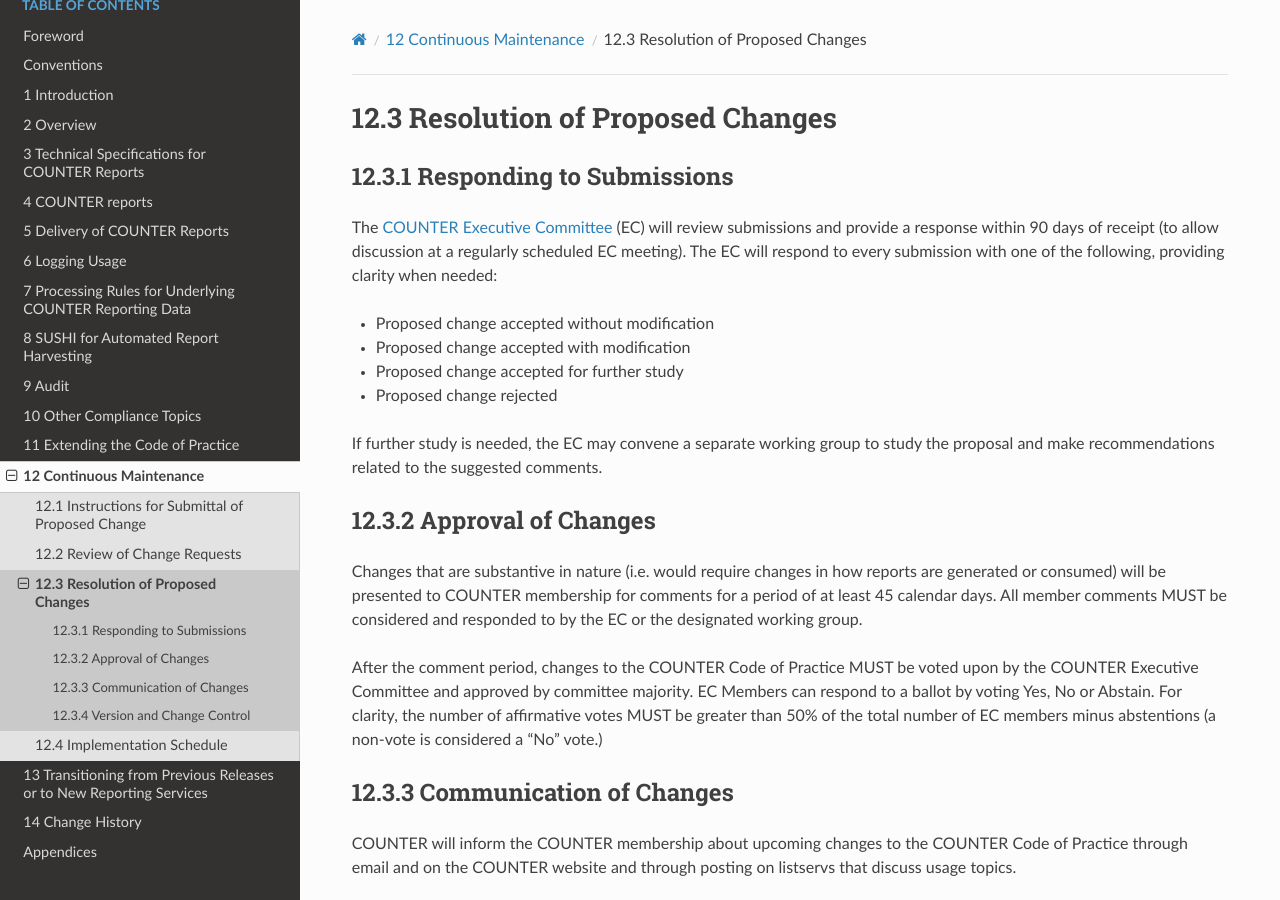
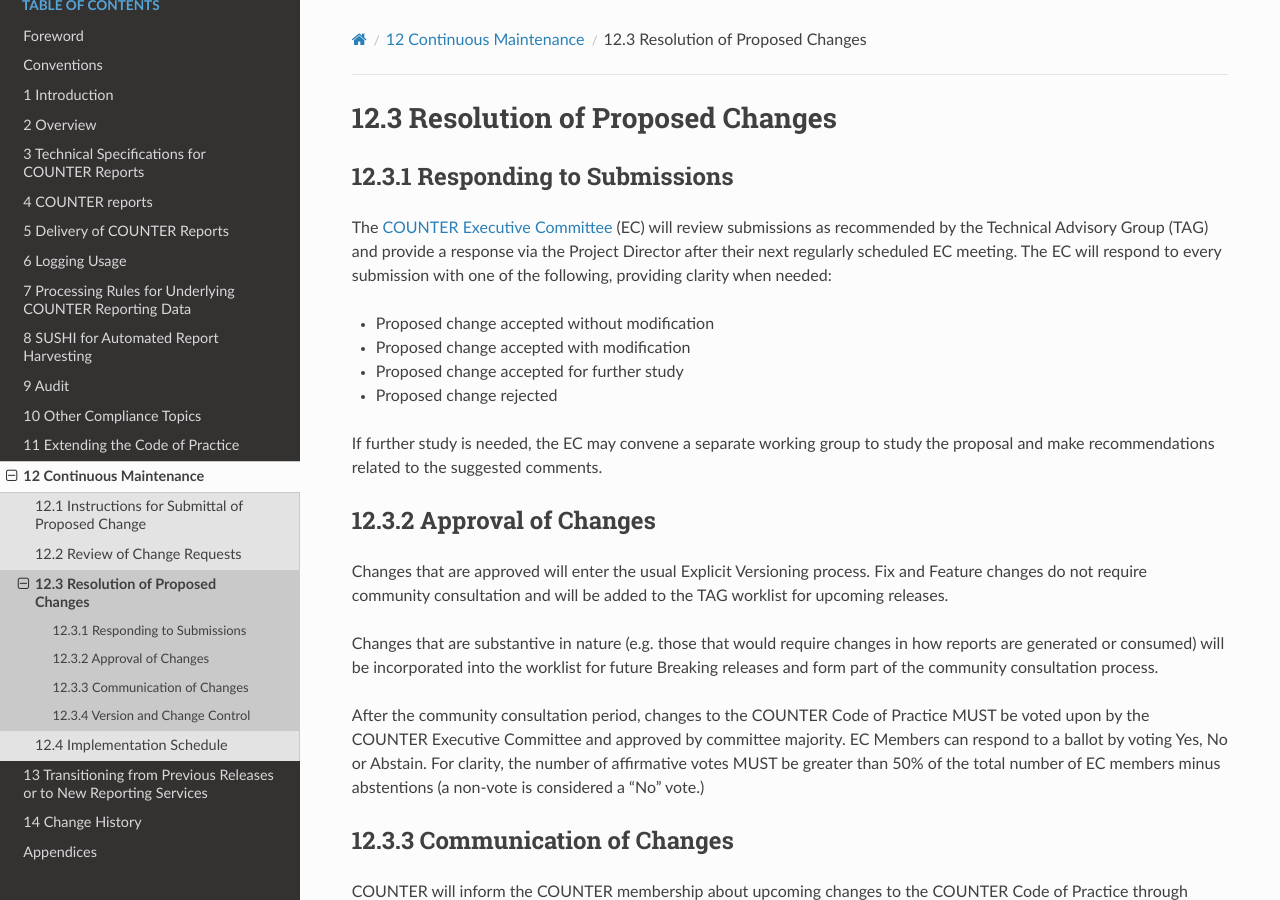
Before and after one commit to Project-Counter/cop5, a Sphinx documentation site: the page built from source/12-maintenance/03-resolution-of-proposed-changes.rst, in a window 1280 px wide and 900 px high. Built offline with Sphinx 7.4.7 and the Read the Docs theme 2.0.0, drawn with Linux system fonts in a browser that asks for light colours.

Commit message:
Proposals
Description of how to submit proposed changes and the approval process

```diff
--- a/source/12-maintenance/01-instructions-for-submittal-of-proposed-change.rst
+++ b/source/12-maintenance/01-instructions-for-submittal-of-proposed-change.rst
@@ -5,7 +5,7 @@
 Instructions for Submittal of Proposed Change
 ---------------------------------------------
 
-Changes and updates to the COUNTER Code of Practice can be submitted by anyone. Submissions MUST be made via email and directed to compliance@counterusage.org. Each idea for submission MUST include:
+Changes and updates to the COUNTER Code of Practice can be submitted by anyone. Submissions MUST be made via email and directed to tasha.mellins-cohen@counterusage.org. Each idea for submission MUST include:
 
 * Submitter contact information:
 
--- a/source/12-maintenance/02-review-of-change-requests.rst
+++ b/source/12-maintenance/02-review-of-change-requests.rst
@@ -5,4 +5,6 @@
 Review of Change Requests
 -------------------------
 
-All submissions received will be acknowledged and forwarded to the COUNTER Executive Committee for consideration within 30 days of receipt.
+All submissions received will be acknowledged and forwarded to the COUNTER Technical Advisory Group in the first instance. TAG will review submissions for technical feasibility and scope of change.
+
+Where TAG recommends that the submission be incorporated into the Code of Practice, it will be passed to the Executive Committee for consideration at their next quarterly meeting.
--- a/source/12-maintenance/03-resolution-of-proposed-changes.rst
+++ b/source/12-maintenance/03-resolution-of-proposed-changes.rst
@@ -8,7 +8,7 @@
 Responding to Submissions
 """""""""""""""""""""""""
 
-The `COUNTER Executive Committee <https://www.projectcounter.org/about/counter-executive-committee/>`_ (EC) will review submissions and provide a response within 90 days of receipt (to allow discussion at a regularly scheduled EC meeting). The EC will respond to every submission with one of the following, providing clarity when needed:
+The `COUNTER Executive Committee <https://www.projectcounter.org/about/counter-executive-committee/>`_ (EC) will review submissions as recommended by the Technical Advisory Group (TAG) and provide a response via the Project Director after their next regularly scheduled EC meeting. The EC will respond to every submission with one of the following, providing clarity when needed:
 
 * Proposed change accepted without modification
 * Proposed change accepted with modification
@@ -21,9 +21,11 @@
 Approval of Changes
 """""""""""""""""""
 
-Changes that are substantive in nature (i.e. would require changes in how reports are generated or consumed) will be presented to COUNTER membership for comments for a period of at least 45 calendar days. All member comments MUST be considered and responded to by the EC or the designated working group.
+Changes that are approved will enter the usual Explicit Versioning process. Fix and Feature changes do not require community consultation and will be added to the TAG worklist for upcoming releases.
 
-After the comment period, changes to the COUNTER Code of Practice MUST be voted upon by the COUNTER Executive Committee and approved by committee majority. EC Members can respond to a ballot by voting Yes, No or Abstain. For clarity, the number of affirmative votes MUST be greater than 50% of the total number of EC members minus abstentions (a non-vote is considered a “No” vote.)
+Changes that are substantive in nature (e.g. those that would require changes in how reports are generated or consumed) will be incorporated into the worklist for future Breaking releases and form part of the community consultation process.
+
+After the community consultation period, changes to the COUNTER Code of Practice MUST be voted upon by the COUNTER Executive Committee and approved by committee majority. EC Members can respond to a ballot by voting Yes, No or Abstain. For clarity, the number of affirmative votes MUST be greater than 50% of the total number of EC members minus abstentions (a non-vote is considered a “No” vote.)
 
 
 Communication of Changes
```
